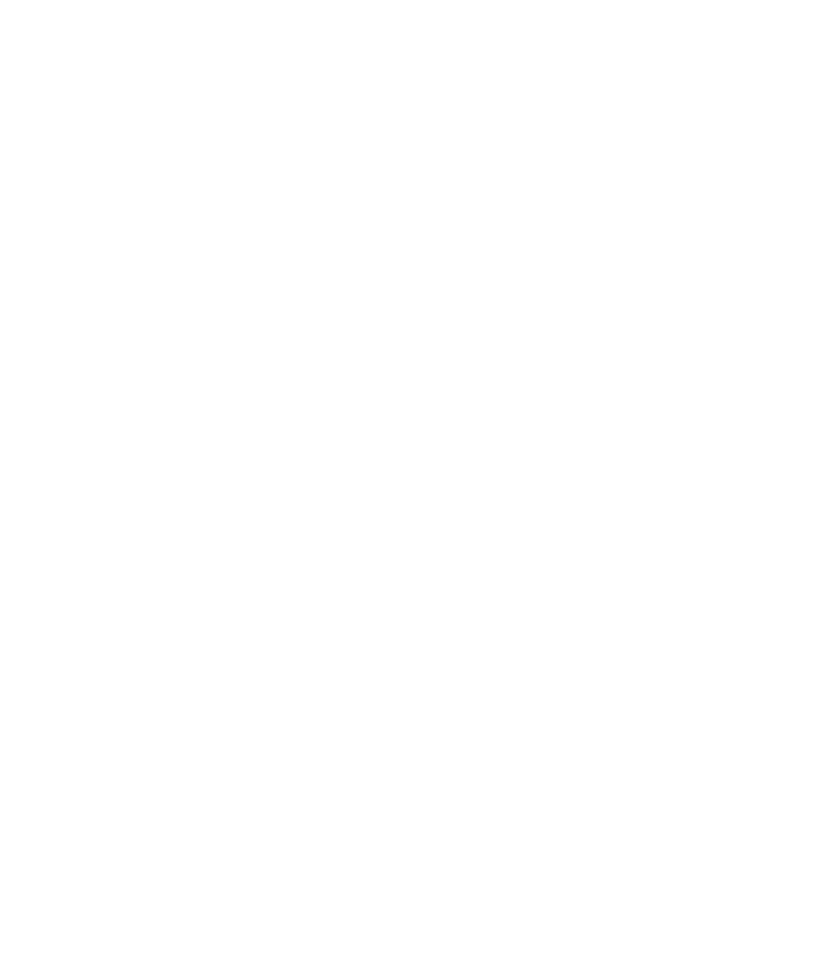
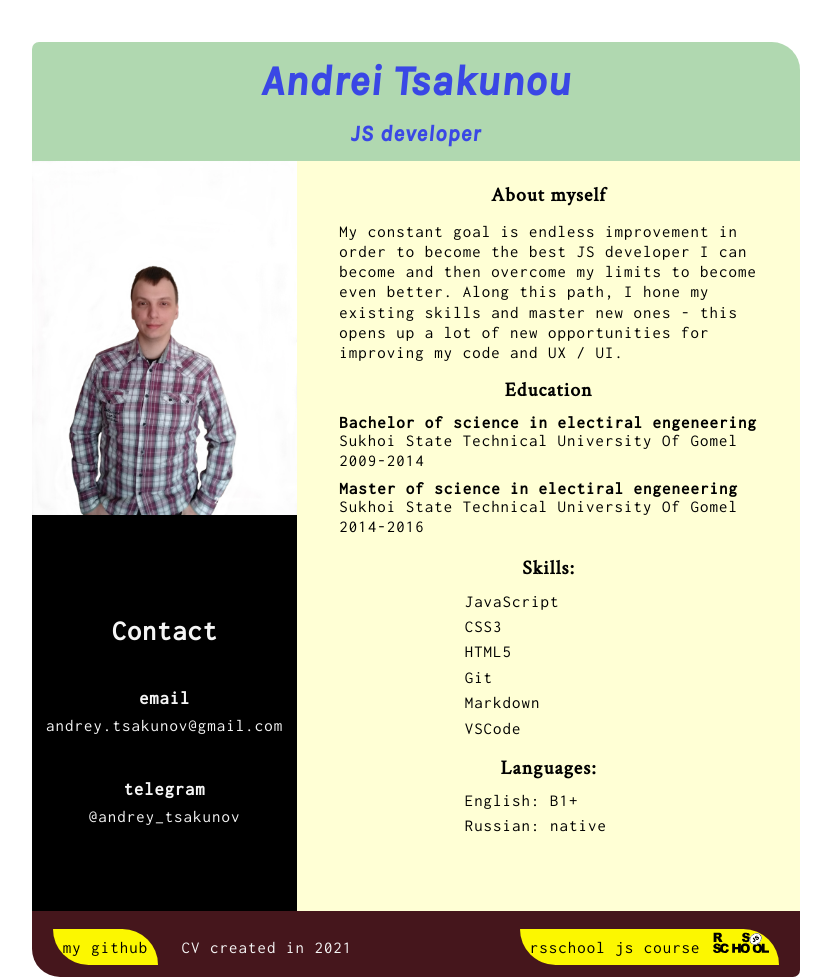
Before and after one commit to ts-andrey/rsschool-cv, a plain HTML site: page index.html in a window 1280 px wide. Shown: the whole page, without its empty margins (224-1055 px from the left). Before the commit the page ends 800 px from the top, so only its background shows below. Drawn offline with Linux system fonts and the light colour scheme.

Commit message:
feat: add html content and css styles

```diff
--- a/index.html
+++ b/index.html
@@ -5,13 +5,85 @@
     <meta http-equiv="X-UA-Compatible" content="IE=edge" />
     <meta name="viewport" content="width=device-width, initial-scale=1.0" />
     <title>Andrei Tsakunou CV</title>
-    <link rel="stylesheet" href="style.css" />
+    <link rel="preconnect" href="https://fonts.googleapis.com" />
+    <link rel="preconnect" href="https://fonts.gstatic.com" crossorigin />
+    <link
+      href="https://fonts.googleapis.com/css2?family=Crimson+Text:ital,wght@0,400;1,600&family=Inconsolata&family=Karla:ital,wght@1,500&display=swap"
+      rel="stylesheet"
+    />
+    <link rel="stylesheet" href="./styles/style.css" />
   </head>
   <body>
+    <header>
+      <h2>Andrei Tsakunou</h2>
+      <h4>JS developer</h4>
+    </header>
 
-		<header></header>
-		<section></section>
-		<footer></footer>
+    <section>
+      <aside>
+        <img src="./img/Andrey_Tsakunov.jpg" alt="Andrei Tsakunou photo" />
+        <ul>
+          <h2>Contact</h2>
+          <li>
+            <h3>email</h3>
+            <p>andrey.tsakunov@gmail.com</p>
+          </li>
+          <li>
+            <h3>telegram</h3>
+            <p>@andrey_tsakunov</p>
+          </li>
+        </ul>
+      </aside>
+      <main>
+        <h3>About myself</h3>
+        <p>
+          My constant goal is endless improvement in order to become the best JS developer I can
+          become and then overcome my limits to become even better. Along this path, I hone my
+          existing skills and master new ones - this opens up a lot of new opportunities for
+          improving my code and UX / UI.
+        </p>
 
-	</body>
+        <h3>Education</h3>
+        <ul>
+          <li>
+            <h4>Bachelor of science in electiral engeneering</h4>
+            <p>Sukhoi State Technical University Of Gomel <time datetime="2014">2009-2014</time></p>
+          </li>
+          <li>
+            <h4>Master of science in electiral engeneering</h4>
+            <p>Sukhoi State Technical University Of Gomel <time datetime="2014">2014-2016</time></p>
+          </li>
+        </ul>
+
+        <h3>Skills:</h3>
+        <ul class="center">
+          <li>JavaScript</li>
+          <li>CSS3</li>
+          <li>HTML5</li>
+          <li>Git</li>
+          <li>Markdown</li>
+          <li>VSCode</li>
+        </ul>
+
+        <h3>Languages:</h3>
+        <ul class="center">
+          <li>English: B1+</li>
+          <li>Russian: native</li>
+        </ul>
+      </main>
+    </section>
+    <footer>
+      <ul>
+        <li>
+          <a href="https://github.com/ts-andrey">my github</a>
+          <time datetime="2021-07-26">CV created in 2021</time>
+        </li>
+        <li>
+          <a href="https://rs.school/js/"
+            >rsschool js course<img src="./img/rs_school_js.svg" alt="school logo"
+          /></a>
+        </li>
+      </ul>
+    </footer>
+  </body>
 </html>
--- /dev/null
+++ b/styles/aside.css
@@ -0,0 +1,36 @@
+aside {
+  width: 35%;
+  background-color: rgb(0, 0, 0);
+  color: whitesmoke;
+  text-align: center;
+	word-wrap: break-word;
+}
+
+aside img{
+	width: 100%;
+	margin-bottom: 4rem;
+}
+
+aside h2 {
+	font-size: 2rem;
+	margin-bottom: 1rem;
+}
+
+aside h3{
+	font-size: 1.3rem;
+	margin-bottom: 0.5rem;
+}
+
+aside p {
+	font-size: 1.2rem;
+}
+
+aside ul {
+	margin: 2rem 0;
+	padding: 1rem;
+}
+
+aside ul li {
+	margin: 3rem 0;
+	line-height: 1.2;
+}
--- /dev/null
+++ b/styles/body.css
@@ -0,0 +1,61 @@
+* {
+  padding: 0;
+  margin: 0;
+  border: 0;
+}
+
+html{
+	font-size: 14px;
+}
+
+body {
+  width: 50%;
+	margin: 0 auto;
+  font-family: 'Inconsolata', monospace;
+	letter-spacing: 1.1px;
+}
+
+ul {
+  list-style: none;
+}
+
+@media screen and (max-width: 600px){
+	html{
+		font-size: 10px;
+	}
+	body{
+		width: 90%;
+	}
+}
+
+@media screen and (min-width: 600px){
+	html{
+		font-size: 11px;
+	}
+	body{
+		width: 85%;
+	}
+}
+@media screen and (min-width: 700px){
+	html{
+		font-size: 12px;
+	}
+	body{
+		width: 80%;
+	}
+}
+
+@media screen and (min-width: 900px){
+	html{
+		font-size: 14px;
+	}
+	body{
+		width: 70%;
+	}
+}
+
+@media screen and (min-width: 1200px){
+	body{
+		width: 60%;
+	}
+}
--- /dev/null
+++ b/styles/footer.css
@@ -0,0 +1,45 @@
+footer {
+  font-size: 1.2rem;
+  background-color: #45161c;
+  color: whitesmoke;
+  padding: 1.5rem;
+  text-align: center;
+  overflow: hidden;
+  border-radius: 0 0 0.5rem 2rem;
+}
+
+img {
+  width: 4rem;
+}
+
+a {
+	text-decoration: none;
+	background-color: rgb(252, 247, 0);
+	padding: 0.7rem;
+	border-radius: 0.5rem 50rem;
+}
+
+footer ul {
+  display: flex;
+  justify-content: space-between;
+	align-items: baseline;
+  flex-wrap: wrap;
+}
+
+footer a:active,
+footer a:visited,
+footer a:link {
+  color: black;
+}
+
+footer a:hover {
+  color: rgb(0, 4, 255);
+	background-color: rgba(252, 248, 0, 0.705);
+}
+
+footer time {
+  margin-left: 1rem;
+}
+footer img {
+  margin-left: 0.9rem;
+}
--- /dev/null
+++ b/styles/header.css
@@ -0,0 +1,21 @@
+header {
+  font-family: 'Karla', sans-serif;
+  margin-top: 3rem;
+  font-size: 1.2rem;
+  text-align: center;
+  /* background-color: rgba(0, 255, 115, 0.171); */
+  background-color: #0080004f;
+  border-radius: 0.5rem 2rem 0 0;
+}
+
+header h2 {
+  padding: 1rem;
+  font-size: 3rem;
+  color: #0000ffab;
+}
+
+header h4 {
+  padding-bottom: 1rem;
+  font-size: 1.6rem;
+  color: #0000ffab;
+}
--- /dev/null
+++ b/styles/section.css
@@ -0,0 +1,59 @@
+section {
+  display: flex;
+  font-size: 1.2rem;
+}
+
+main {
+  width: 65%;
+  padding: 2rem;
+  background-color: #ffff002a;
+
+}
+
+main h3 {
+  font-family: 'Crimson Text', serif;
+  text-align: center;
+  margin: 1rem 0 0.5rem 0;
+}
+
+main h3:first-of-type {
+  margin: -0.5rem 0 1rem 0;
+}
+
+main ul li {
+  padding: 0.3rem 0;
+}
+
+main ul li:hover {
+  color: rgb(92, 92, 92);
+}
+
+main p {
+	line-height: 1.2;
+}
+
+main .center {
+	margin: 0 auto;
+	width: 12rem;
+}
+
+@media screen and (min-width: 900px){
+	main {
+		padding: 2rem 3rem;
+	}
+}
+
+@media screen and (min-width: 1400px){
+	main {
+		padding: 3rem 5rem;
+	}
+
+	main ul li {
+		padding: 0.5rem 0;
+	}
+
+	main h3 {
+		margin: 2rem 0 2rem 0;
+	}
+
+}
--- /dev/null
+++ b/styles/style.css
@@ -0,0 +1,5 @@
+@import url('./body.css');
+@import url('./footer.css');
+@import url('./header.css');
+@import url('./section.css');
+@import url('./aside.css');
```
Also changed, not shown: img/Andrey_Tsakunov.jpg (added), img/rs_school_js.svg (added), style.css (deleted).
